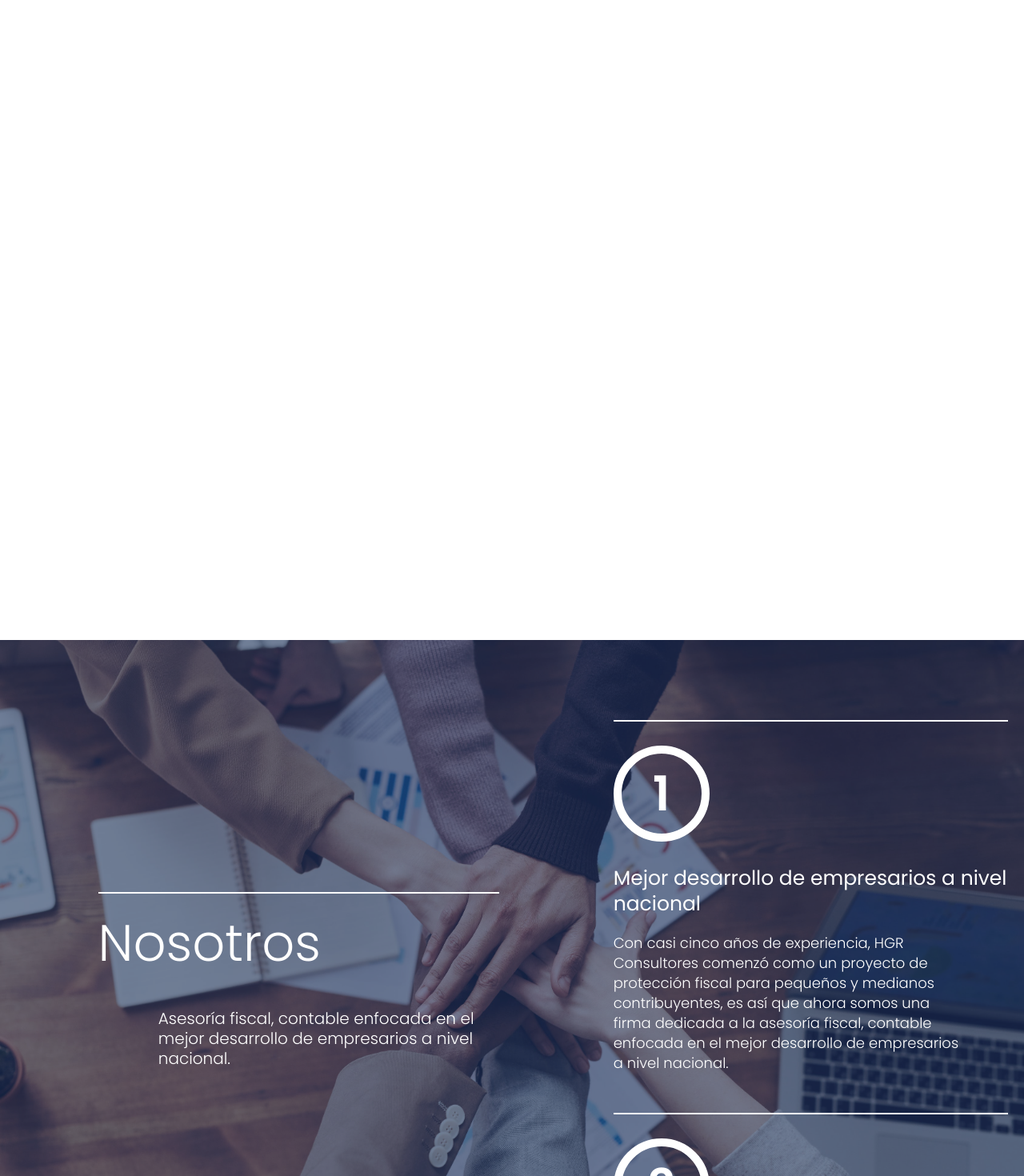
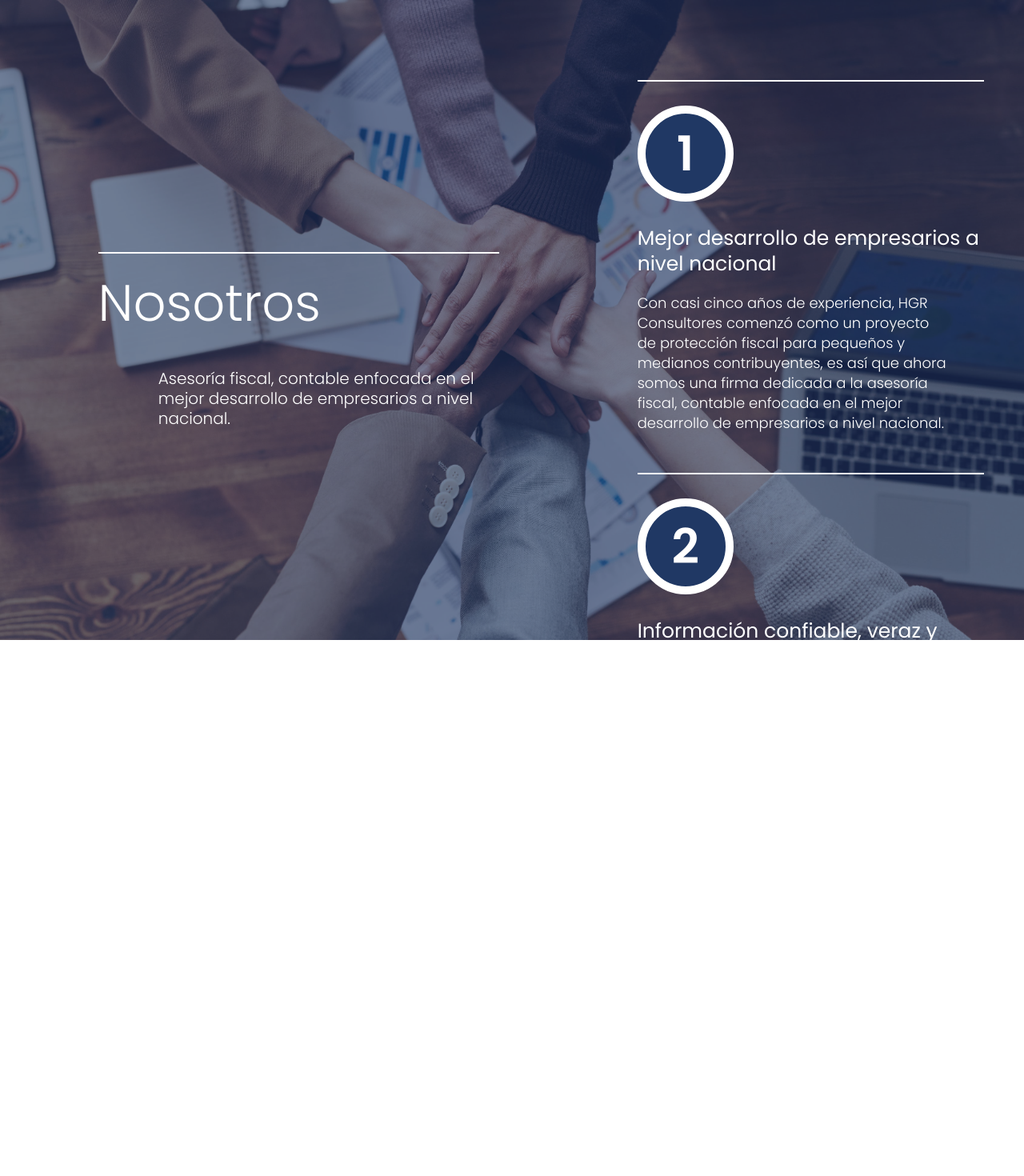
Before and after one commit to AlexisFlores17/Pagina-HGR-Consultores, a React (Create React App) app: page / in a window 1280 px wide. Shown: the top 1470 px of the page at 80% size. Built offline with nearby package versions, Linux system fonts and the light colour scheme.

Commit message:
fix de scroll container

```diff
--- a/src/styles/componentes/_Nosotros.scss
+++ b/src/styles/componentes/_Nosotros.scss
@@ -1,11 +1,11 @@
 $azul: #203864;
 $amarillo: #BF9000;
 
-.ejemplo{
-    width: 100%;
-    height: 100vh;
-    background-color: white;
-}
+// .ejemplo{
+//     width: 100%;
+//     height: 100vh;
+//     background-color: white;
+// }
 
 // ---------------- NOSOTROS ----------------------
 
@@ -70,14 +70,15 @@ $amarillo: #BF9000;
 .scroll-container{
     width: 100%;
     display: flex;
+    flex-flow: row;
+    justify-content: flex-end;
     min-height: 100vh;
+    padding-bottom: 80px;
     .columna-derecha{
         color: white;
         display: flex;
         flex-flow: column;
-        padding: 50px 20px 0 20px;
-        position: absolute;
-        right: 0;
+        padding: 50px 50px 0 50px;
         margin-top: -100vh;
 
         h3{
@@ -96,7 +97,7 @@ $amarillo: #BF9000;
     }
 
     .numero-redondo{
-        // background-color: $azul;
+        background-color: $azul;
         display: flex;
         flex-flow: column;
         font-size: 60px;
```
